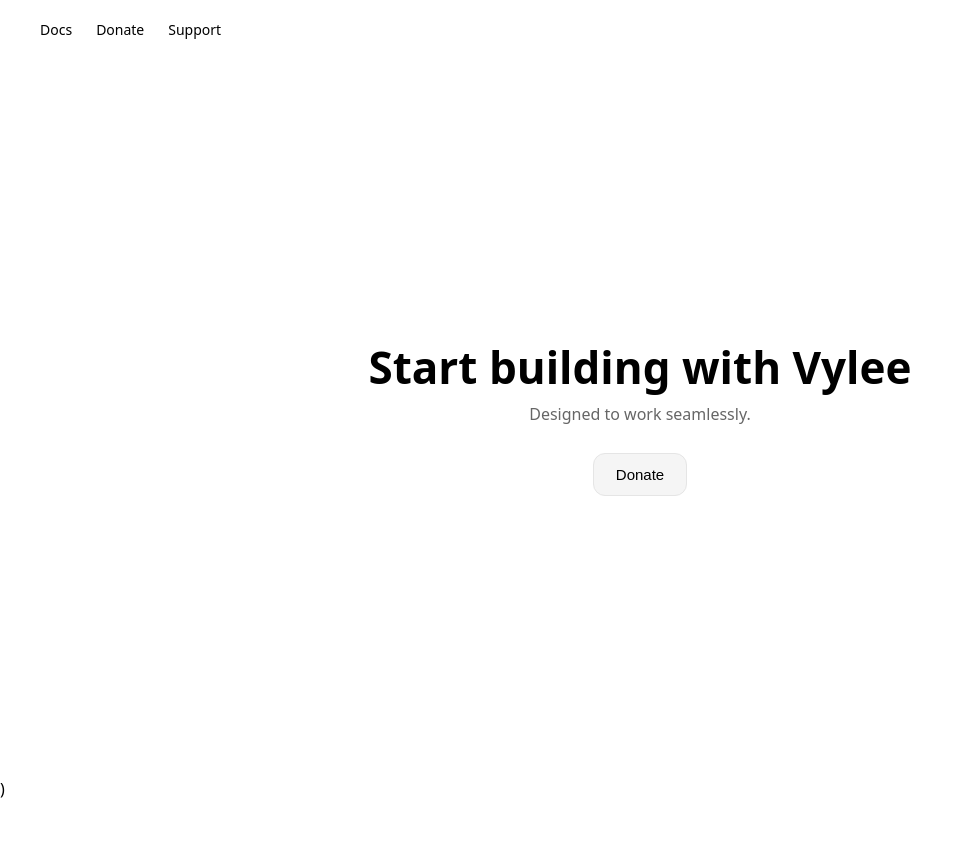
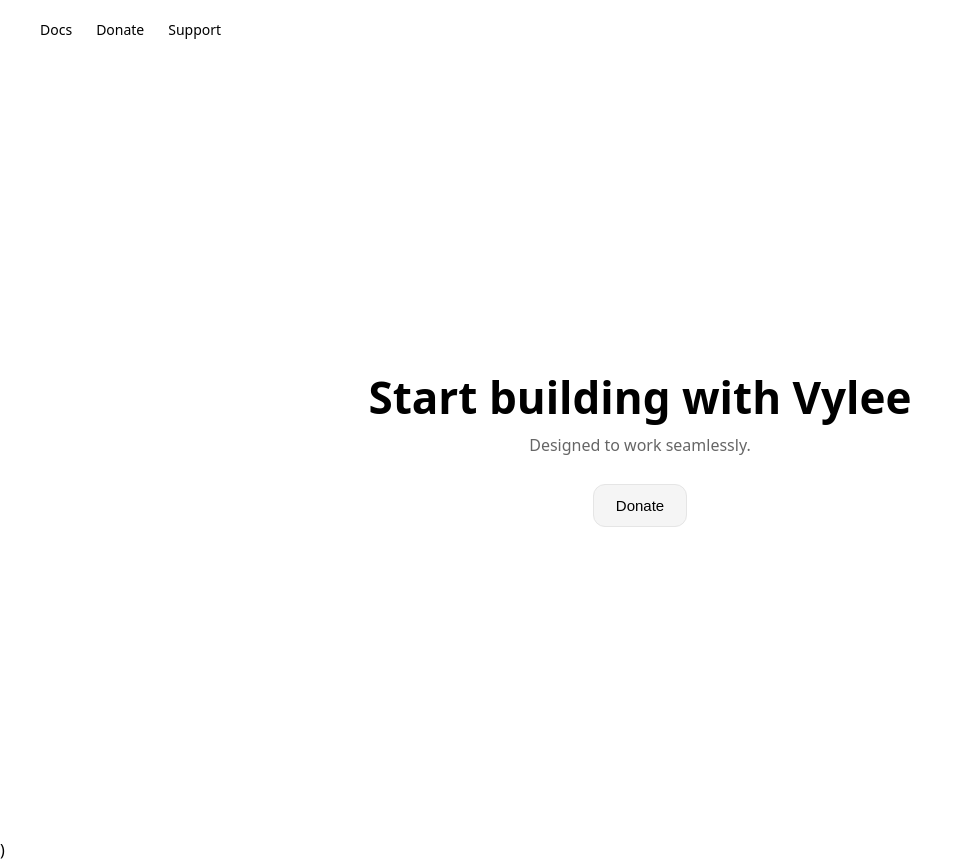
Before and after one commit to sreemn/Guard, a website: page index.html in a window 1280 px wide. Shown: the whole page, without its empty margins (0-973 px from the left). Before the commit the page ends 800 px from the top, so only its background shows below. Drawn offline with Linux system fonts and the light colour scheme.

Commit message:
Update index.html

```diff
--- a/index.html
+++ b/index.html
@@ -14,6 +14,7 @@
       display: flex;
       flex-direction: column;
       min-height: 100vh;
+      min-height: 100dvh;
     }
 
     .nav {
@@ -39,6 +40,7 @@
       text-align: center;
       flex-direction: column;
       padding: 20px;
+      min-height: calc(100dvh - 60px);
     }
 
     h1 {
```
